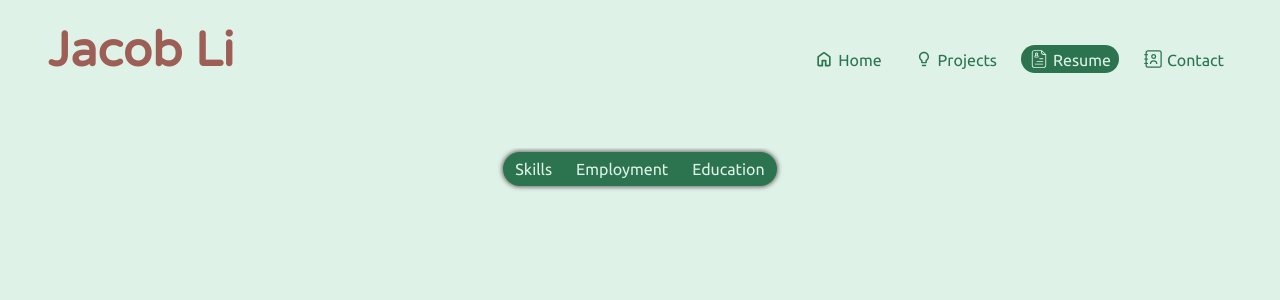
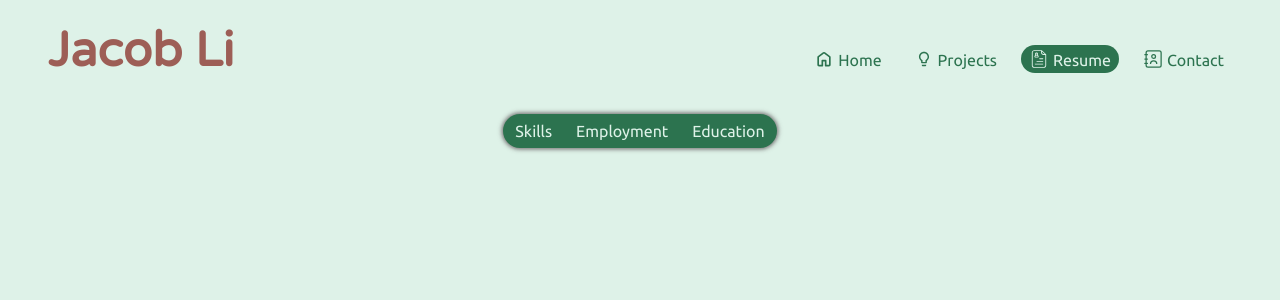
Before and after one commit to jacobbli/jacobbli.github.io, a Vue app: page /resume in a window 1280 px wide. Shown: the top 300 px of the page. Built offline with nearby package versions, Linux system fonts and the light colour scheme.

Commit message:
Adjust scrolling logic

```diff
--- a/src/App.vue
+++ b/src/App.vue
@@ -61,26 +61,15 @@ body {
 
 .app__header {
   padding: 24px 0;
-  height: 120px;
   position: sticky;
   top: 0;
-  z-index: 1;
+  z-index: 2;
   background-color: var(--secondary-color);
-}
-
-.app__router {
-  height: calc(100vh - 120px);
-  padding: 48px 0 24px 0;
 }
 
 @media only screen and (min-width: 768px) {
   .app__header {
-    padding: 0 48px;
-  }
-
-  .app__router {
-    padding: 28px 48px 20px 48px;
-    overflow: hidden;
+    padding: 0 48px 12px 48px;
   }
 }
 </style>
--- a/src/views/ContactDetailsView.vue
+++ b/src/views/ContactDetailsView.vue
@@ -40,6 +40,8 @@ function navigateTo(url) {
   width: 100%;
   display: flex;
   justify-content: center;
+  position: relative;
+  top: 40px;
 
   .contactDetailsView__content {
     height: fit-content;
--- a/src/views/HomeView.vue
+++ b/src/views/HomeView.vue
@@ -9,6 +9,8 @@
 
 <style lang="scss" scoped>
 .homeView__container {
+  position: relative;
+  top: 40px;
   width: 100%;
   display: flex;
   justify-content: center;
--- a/src/views/ProjectsView.vue
+++ b/src/views/ProjectsView.vue
@@ -12,6 +12,8 @@ import ProjectGallery from "@/components/projects/ProjectGallery.vue";
 
 <style lang="scss" scoped>
 .projectsView__container {
+  position: relative;
+  top: 40px;
   width: 100%;
   display: flex;
   flex-direction: column;
--- a/src/views/ResumeView.vue
+++ b/src/views/ResumeView.vue
@@ -1,7 +1,9 @@
 <template>
   <div class="resumeView__container">
     <resume-menu class="resumeView__menu" />
-    <router-view />
+    <div class="resumeView__content">
+      <router-view />
+    </div>
   </div>
 </template>
 
@@ -17,13 +19,24 @@ import ResumeMenu from '@/components/ResumeMenu.vue';
   flex-direction: column;
   align-items: center;
   gap: 24px;
+}
 
-  overflow: auto;
+.resumeView__menu {
+  position: sticky;
+  top: 160px;
+  z-index: 1;
+}
 
+.resumeView__content {
+  position: relative;
+  top: 40px;
+  padding-bottom: 24px;
+}
+
+
+@media only screen and (min-width: 768px) {
   .resumeView__menu {
-    position: sticky;
-    top: 0;
-    z-index: 99;
+    top: 110px;
   }
 }
 </style>
```
